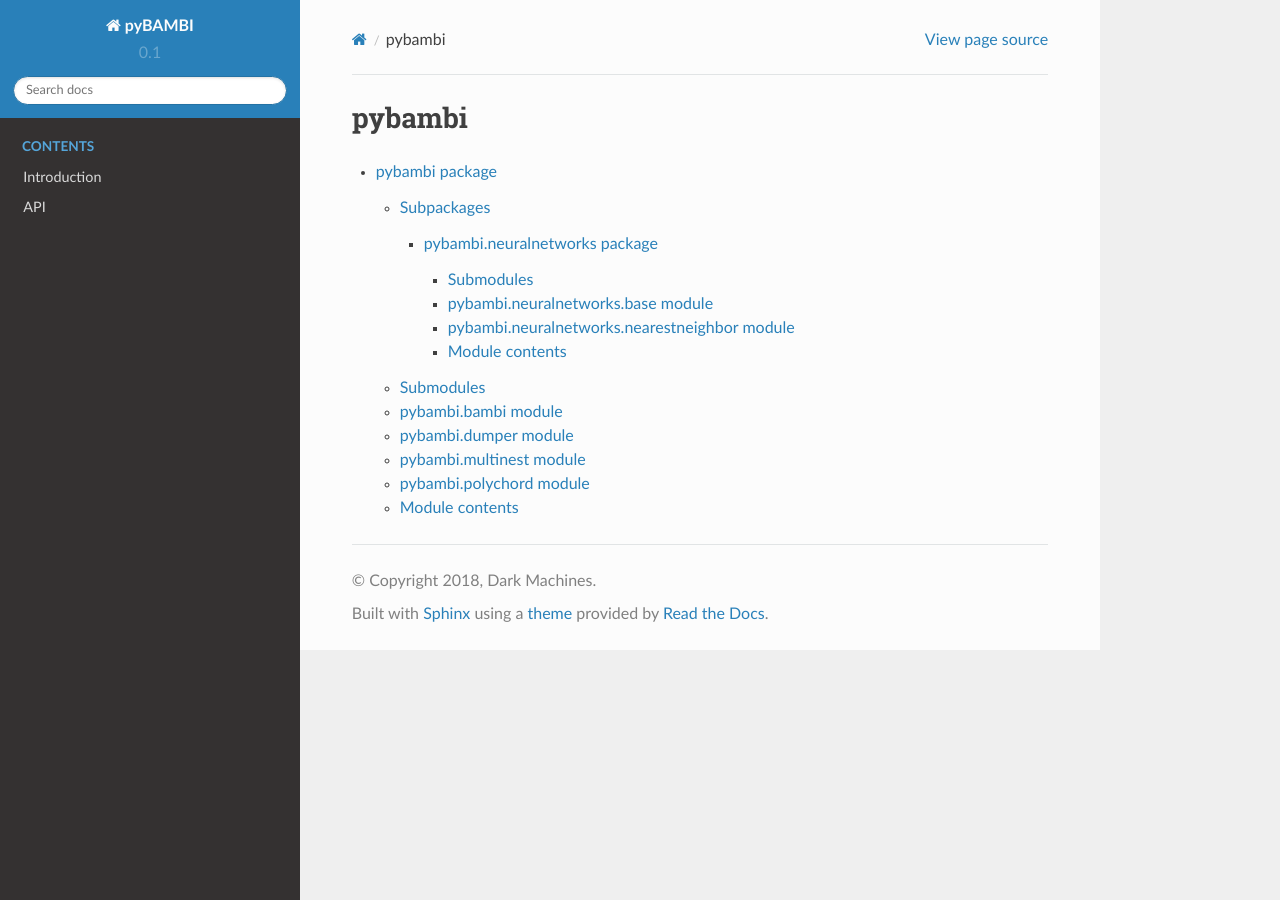
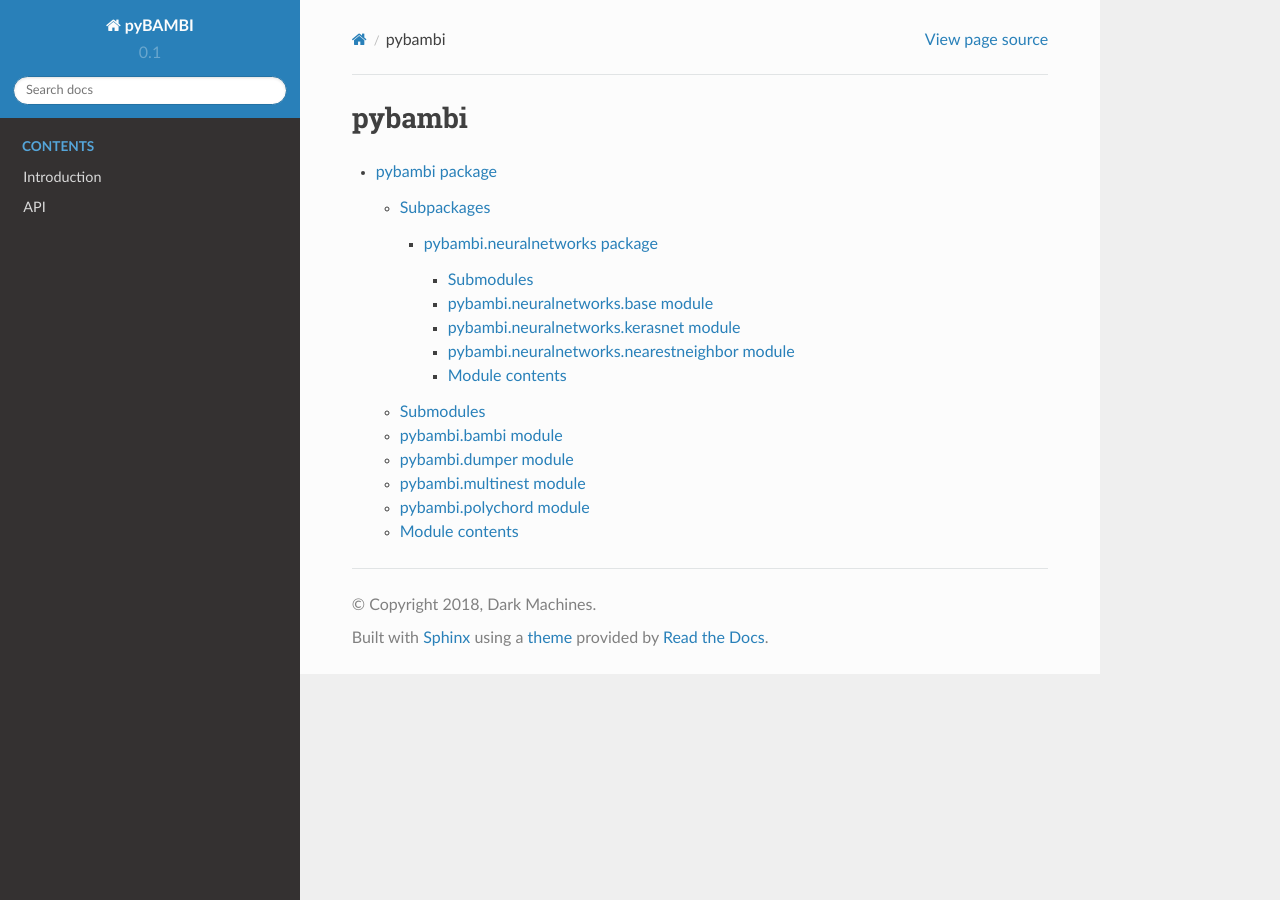
Before and after one commit to DarkMachines/pyBAMBI, a Sphinx documentation site: the page built from docs/source/modules.rst, in a window 1280 px wide. Built offline with Sphinx 7.4.7 and the Read the Docs theme 2.0.0, drawn with Linux system fonts in a browser that asks for light colours.

Commit message:
Updated documentation for neuralnetworks

```diff
--- a/docs/source/pybambi.neuralnetworks.rst
+++ b/docs/source/pybambi.neuralnetworks.rst
@@ -8,6 +8,14 @@ pybambi.neuralnetworks.base module
 ----------------------------------
 
 .. automodule:: pybambi.neuralnetworks.base
+    :members:
+    :undoc-members:
+    :show-inheritance:
+
+pybambi.neuralnetworks.kerasnet module
+--------------------------------------
+
+.. automodule:: pybambi.neuralnetworks.kerasnet
     :members:
     :undoc-members:
     :show-inheritance:
```
